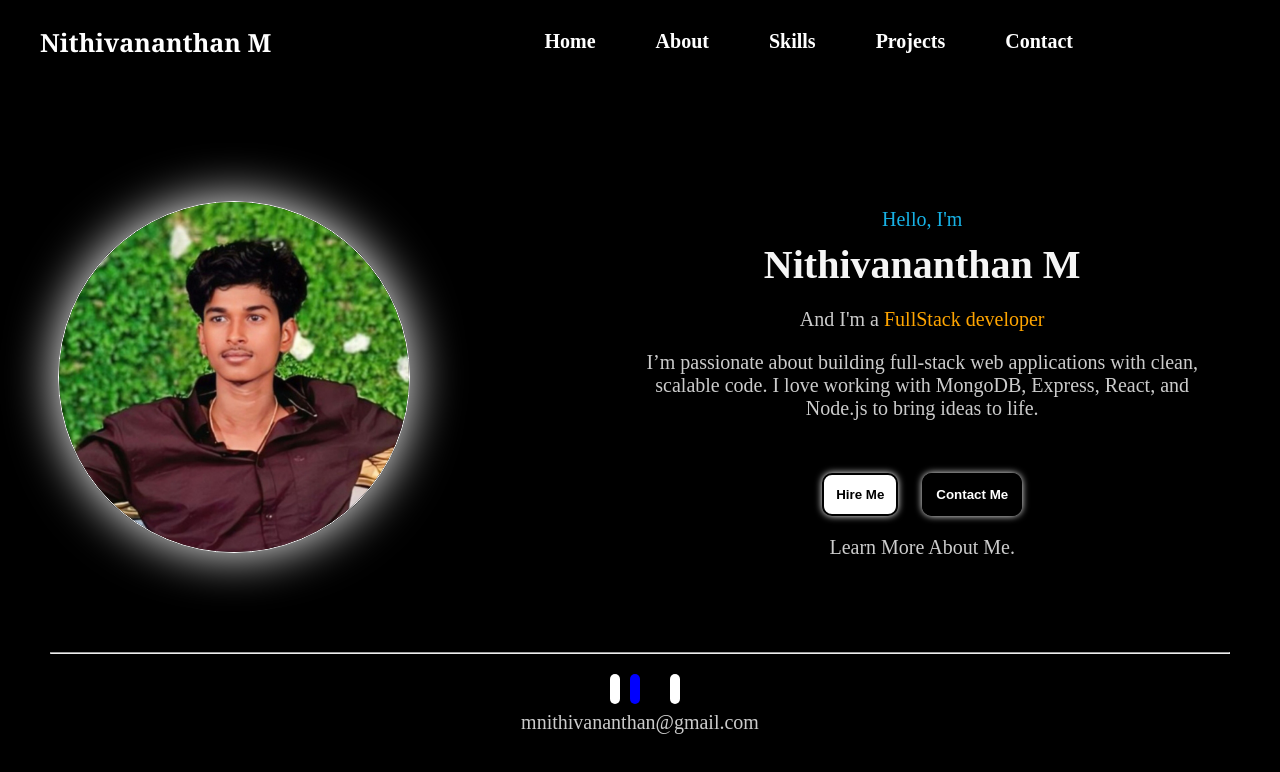
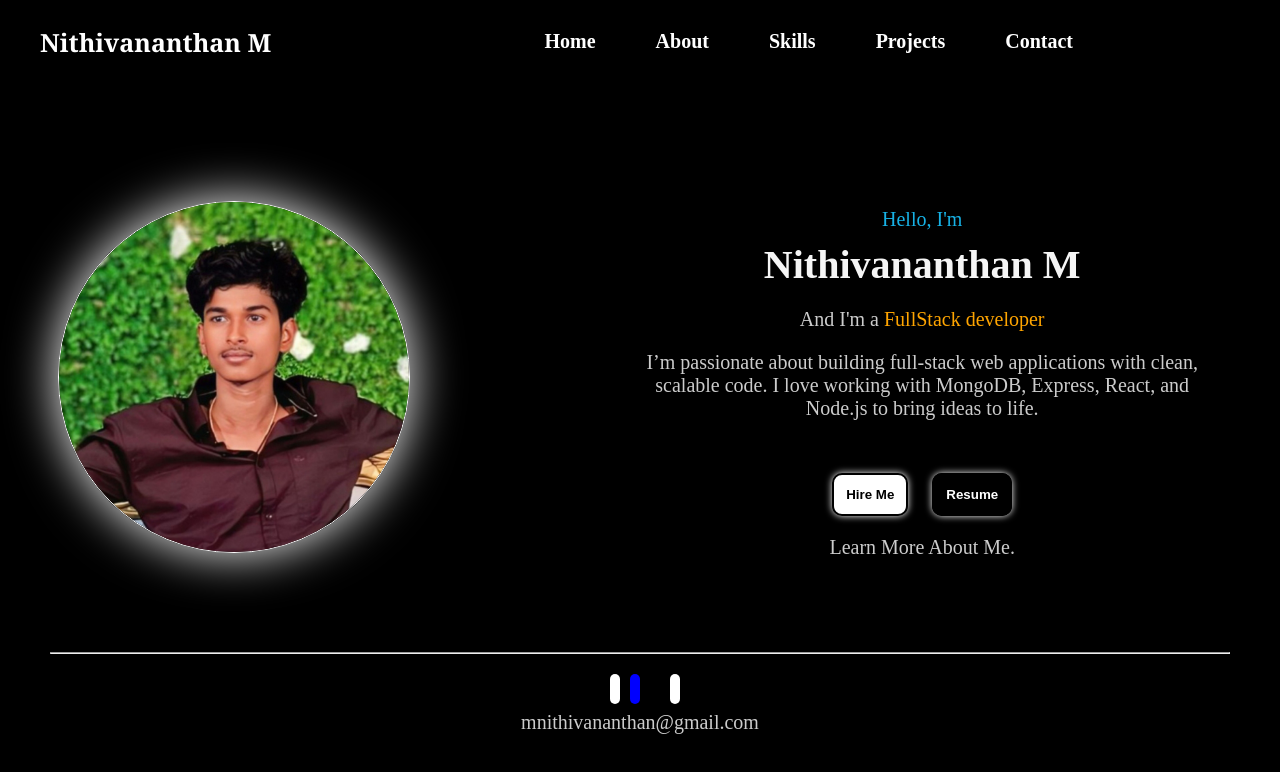
Before and after one commit to Nithivananthan/myportfolio, a React app in the folder portfolio/vite-project/: page / in a window 1280 px wide. Shown: the top 772 px of the page. Built offline with nearby package versions, Linux system fonts and the light colour scheme; the HTML template or start-up script is replaced by a standard one.

Commit message:
changes commited

```diff
--- a/portfolio/vite-project/src/App.css
+++ b/portfolio/vite-project/src/App.css
@@ -377,7 +377,7 @@ footer i:hover{
   border-color: white;
   box-shadow: 0px 0px 10px white;
   font-weight: bold;
-  margin-left: 10px;
+  margin-left: 20px;
 }
 .about-content button:hover{
   cursor: pointer;
--- a/portfolio/vite-project/src/components/Home.jsx
+++ b/portfolio/vite-project/src/components/Home.jsx
@@ -48,8 +48,8 @@ function Home({ image }) {
             ></i>
           </a>
           <br></br>
-          <button className="hire-btn">Hire Me</button>{" "}
-         <button className="contact-btn" onClick={gotocontact}>Contact Me</button>
+          <button onClick={gotocontact} className="hire-btn">Hire Me</button>{" "}
+        <a href="/Black and White Clean Professional A4 Resume_20250406_095754_0000.pdf"><button className="contact-btn">Resume</button></a>
         <Link to='/about'><h2>Learn More About Me.</h2></Link>
         </div>
         <hr className="hr"></hr>
```
